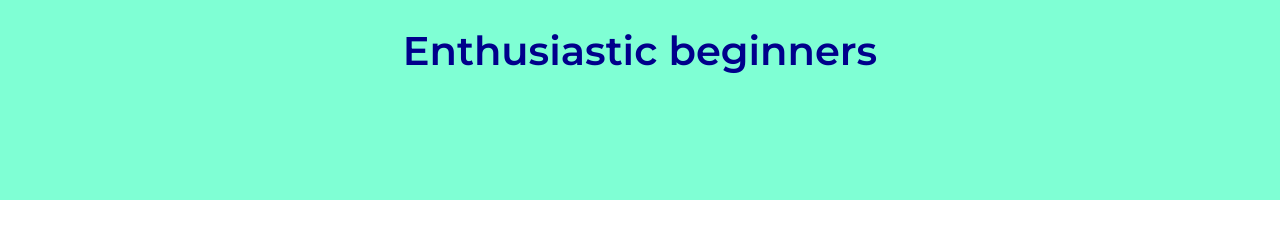
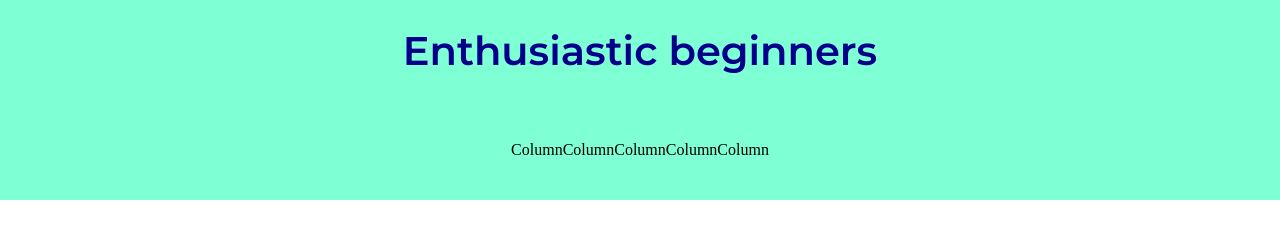
Before and after one commit to Timcsi1/Present-Your-Team, a plain HTML site: page frontend/index.html in a window 1280 px wide. Drawn offline with Linux system fonts and the light colour scheme.

Commit message:
basic structure

```diff
--- a/frontend/index.html
+++ b/frontend/index.html
@@ -27,6 +27,14 @@
       </div>
     </div>
 
-    <div class="container"></div>
+    <div class="container">
+      <div class="row">
+        <div class="col">Column</div>
+        <div class="col">Column</div>
+        <div class="col">Column</div>
+        <div class="col">Column</div>
+        <div class="col">Column</div>
+      </div>
+    </div>
   </body>
 </html>
--- a/frontend/style.css
+++ b/frontend/style.css
@@ -1,5 +1,6 @@
 * {
   margin: 0;
+  /* border: 1px solid red; */
 }
 div {
   background-color: aquamarine;
```
